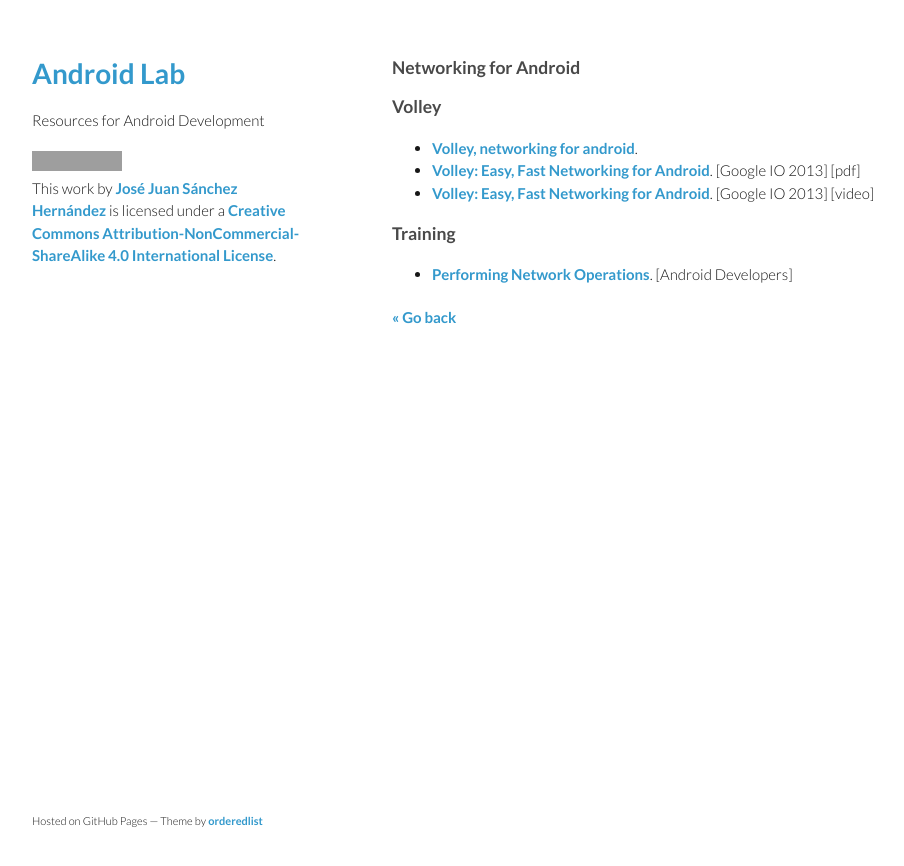
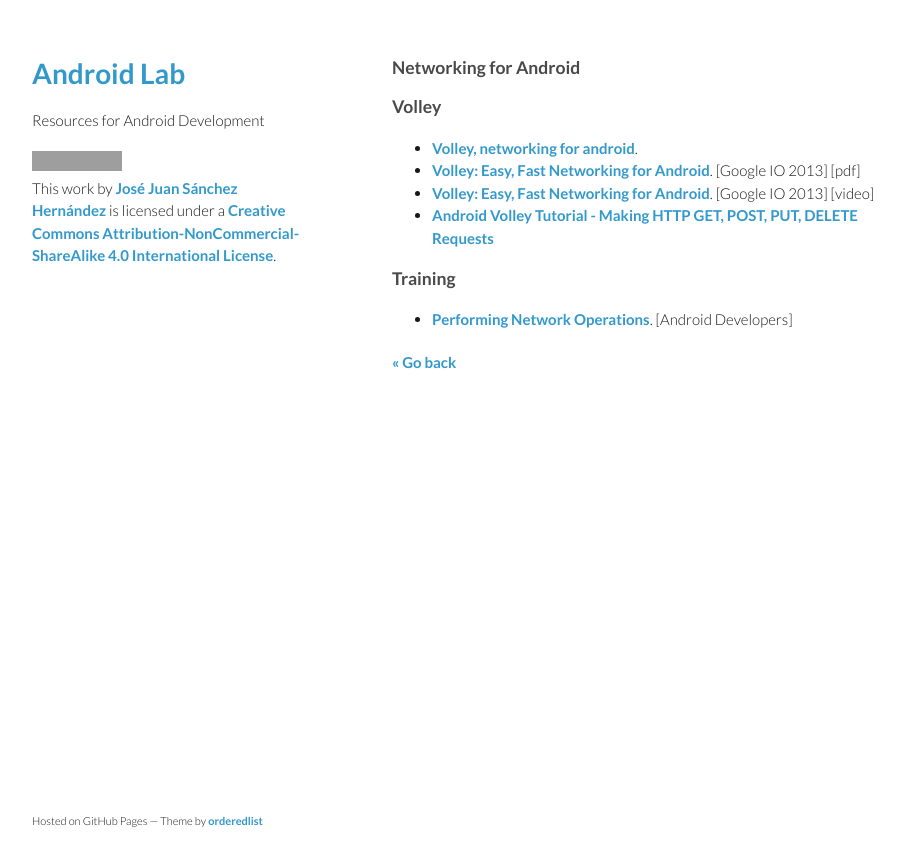
Before and after one commit to josejuansanchez/josejuansanchez.github.io, a Jekyll site: the page built from androidlab/networking.md, in a window 1280 px wide. Shown: the top 866 px of the page, without its empty margins (178-1082 px from the left). Built offline with Jekyll 4.4.1, drawn with Linux system fonts in a browser that asks for light colours; grey boxes are pictures that could not be loaded.

Commit message:
Update networking.md

```diff
--- a/androidlab/networking.md
+++ b/androidlab/networking.md
@@ -8,6 +8,7 @@
   * [Volley, networking for android](http://www.jayway.com/2013/08/20/volley-networking-for-android).
   * [Volley: Easy, Fast Networking for Android](http://commondatastorage.googleapis.com/io-2013/presentations/110%20-%20Volley-%20Easy,%20Fast%20Networking%20for%20Android.pdf). [Google IO 2013] [pdf]
   * [Volley: Easy, Fast Networking for Android](https://developers.google.com/events/io/sessions/325304728). [Google IO 2013] [video]
+  * [Android Volley Tutorial - Making HTTP GET, POST, PUT, DELETE Requests](http://www.itsalif.info/content/android-volley-tutorial-http-get-post-put)
 
 ### Training
   * [Performing Network Operations](http://developer.android.com/training/basics/network-ops/index.html). [Android Developers]
```
